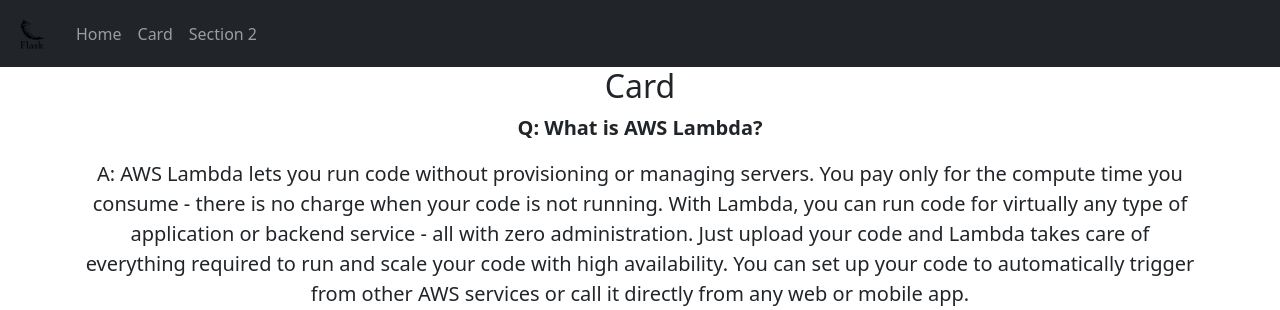
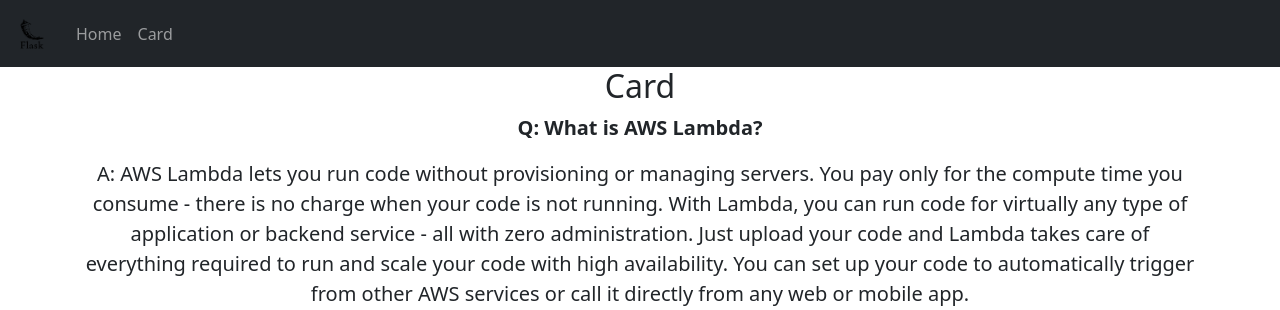
Before and after one commit to maroskukan/flask-webapp, a Flask app: page /card in a window 1280 px wide. Shown: the top 310 px of the page. Run offline with Flask 2, Linux system fonts and the light colour scheme; some libraries are stand-ins or nearby versions.

Commit message:
Removed Section 2 Placeholder from home

```diff
--- a/src/templates/base.html
+++ b/src/templates/base.html
@@ -25,9 +25,6 @@
               <li class="nav-item">
                 <a class="nav-link "nav-item {{ 'active' if active_page == 'card' else '' }}" aria-current="page" href="{{ url_for('card') }}">Card</a>
               </li>
-              <li class="nav-item">
-                <a class="nav-link" href="#Section2">Section 2</a>
-              </li>
             </ul>
           </div>
         </div>
```
